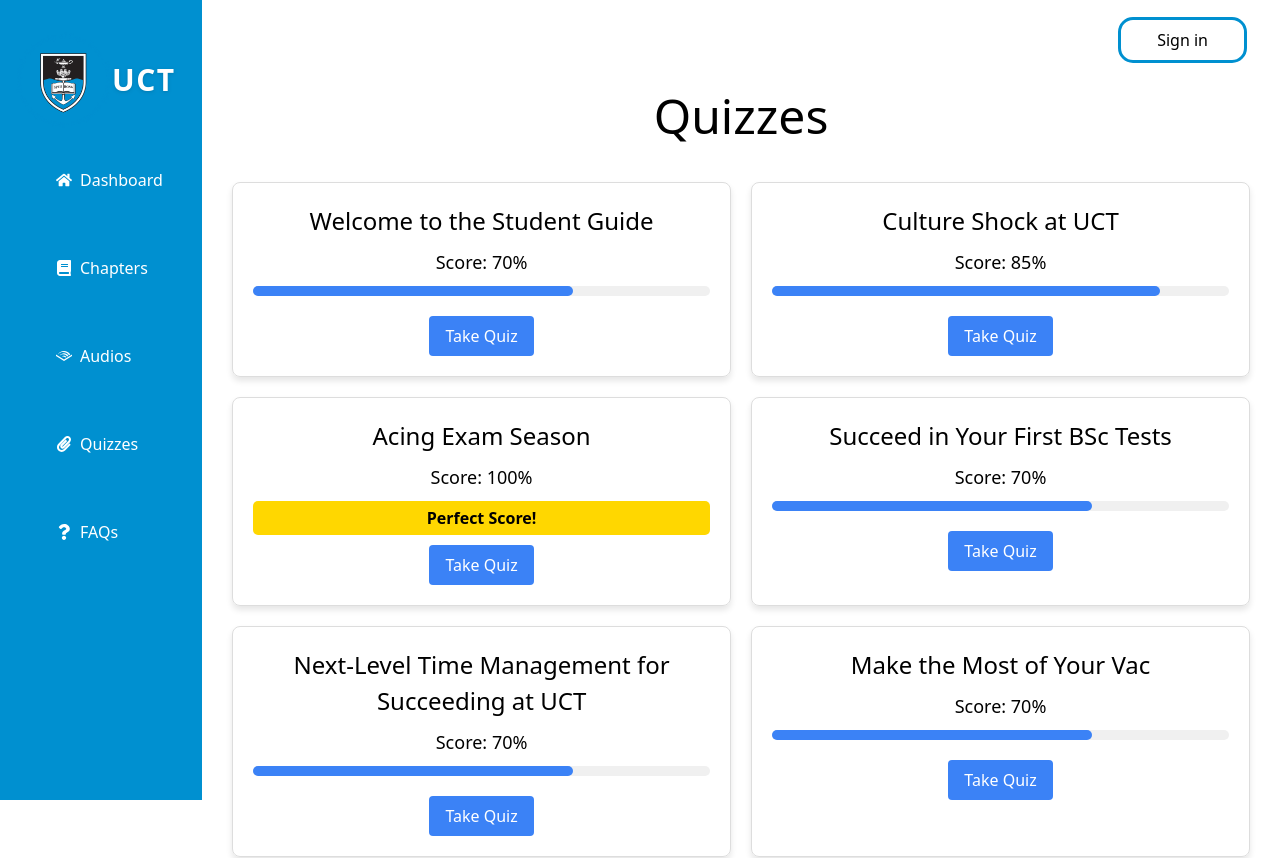
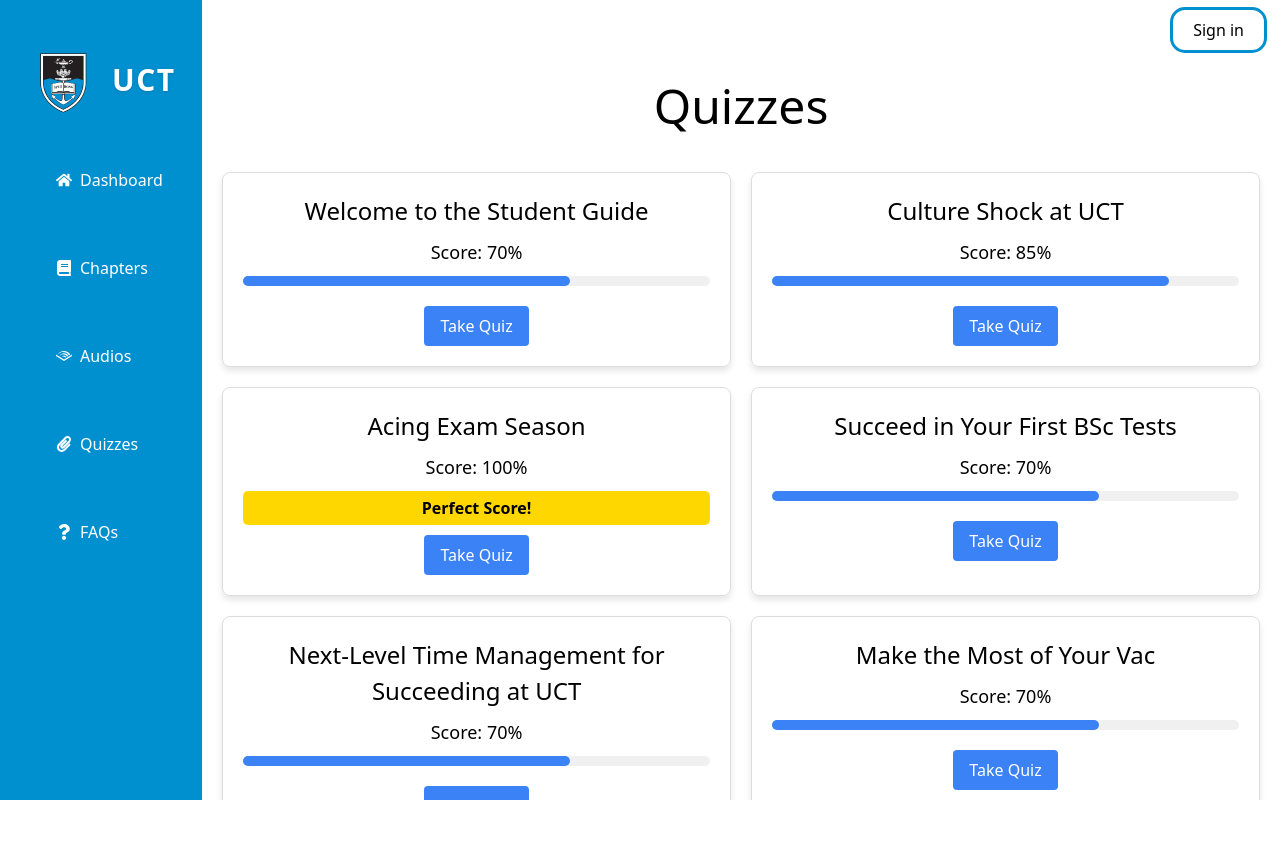
Before and after one commit to EthanAllies/ESG, a React (Vite) app in the folder client/: page /quiz in a window 1280 px wide. Shown: the top 858 px of the page. After the commit the page ends 800 px from the top, so only its background shows below. Built offline with nearby package versions, Linux system fonts and the light colour scheme.

Commit message:
sidebar fixed to side

```diff
--- a/client/src/index.css
+++ b/client/src/index.css
@@ -4,6 +4,6 @@
 
 @layer components {
     .btn-signup {
-      @apply bg-white outline outline-regal-blue px-9 py-2 text-base   hover:bg-slate-950 hover:text-white rounded-xl
+      @apply bg-white outline outline-regal-blue px-5 py-2 text-base   hover:bg-slate-950 hover:text-white rounded-xl
     }
   }
--- a/client/src/layouts/MainLayout.jsx
+++ b/client/src/layouts/MainLayout.jsx
@@ -4,15 +4,16 @@ import { Outlet } from 'react-router-dom'
 
 export default function MainLayout() {
   return (
-    <div className='flex'>
-      <SideBar />
-      <div className='flex flex-col w-screen h-screen'>
-        <div className=' h-[60px] flex items-center justify-end'>
-          <div className='pr-9 pt-5'>
+    <div className='flex flex-row overflow-hidden '>
+      <SideBar/>
+      <div className='flex flex-col w-screen h-screen '>
+        <div className=' h-[60px] flex items-center justify-end px-4  '>
             <button className='btn-signup'>Sign in</button>
-          </div>
         </div>
-        <Outlet />
+        <div className='h-[calc(100%-60px)] overflow-y-auto'>
+          <Outlet />
+        </div>
+
       </div>
     </div>
   )
--- a/client/src/pages/QuizPage.css
+++ b/client/src/pages/QuizPage.css
@@ -1,5 +1,5 @@
 .quiz-page {
-  padding: 20px;
+  padding: 10px;
   text-align: center;
 }
 
```
